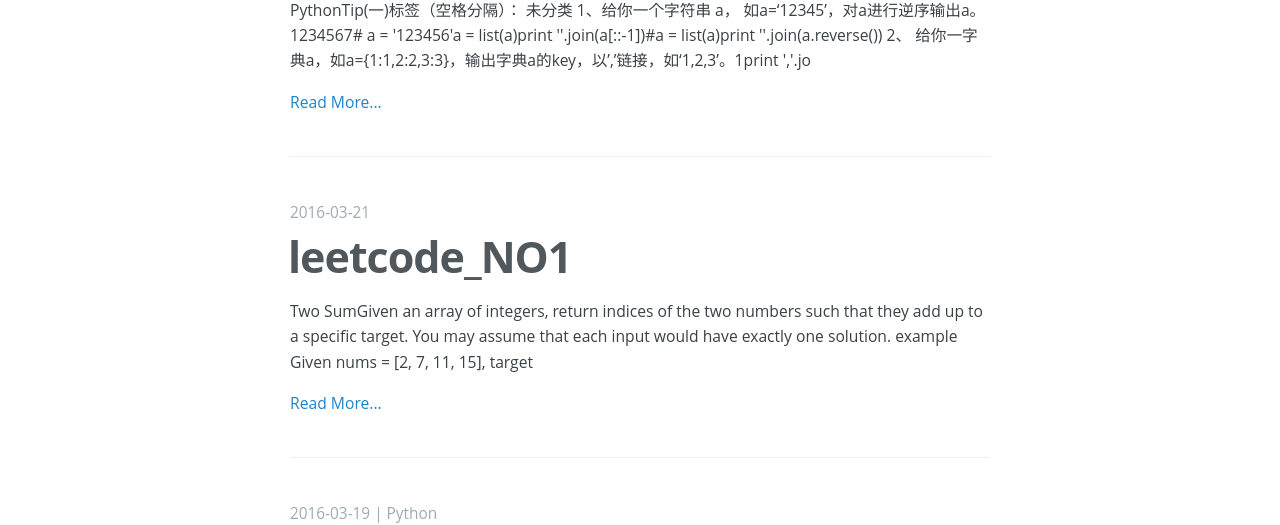
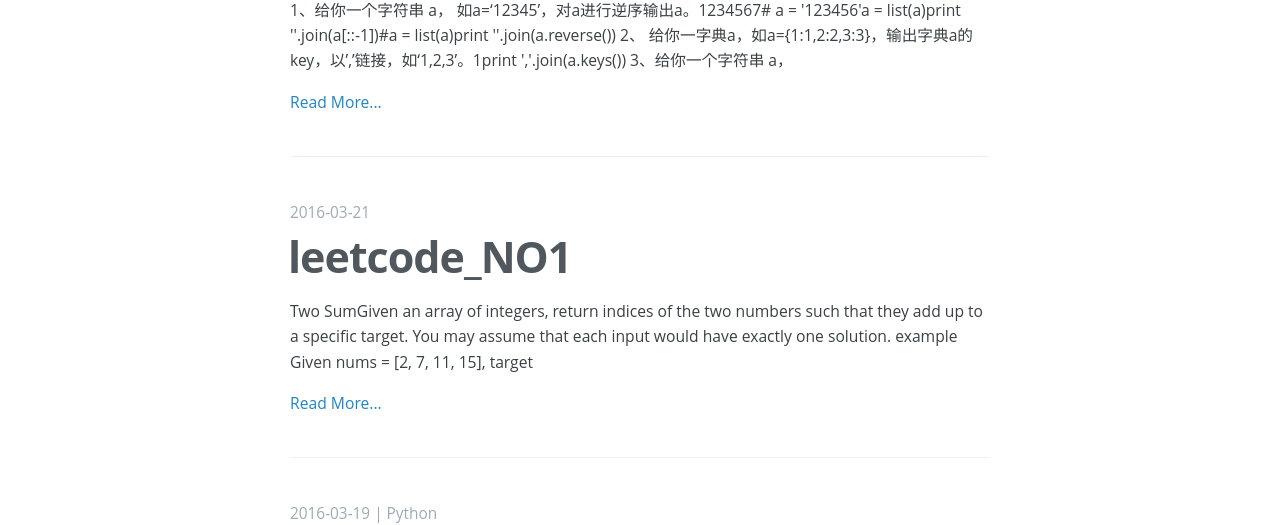
Before and after one commit to bowu88/ruitian.github.io, a plain HTML site: page index.html in a window 1280 px wide. Shown: the part 575-1100 px from the top of the page. Drawn offline with nearby package versions, Linux system fonts and the light colour scheme.

Commit message:
Site updated: 2016-03-27 15:29:37

```diff
--- a/index.html
+++ b/index.html
@@ -55,10 +55,10 @@
     <section class="post-excerpt">
       <p>
 
-        PythonTip(一)标签（空格分隔）： 未分类
 
 1、给你一个字符串 a， 如a=‘12345’，对a进行逆序输出a。1234567# a = '123456'a = list(a)print ''.join(a[::-1])#a = list(a)print ''.join(a.reverse())
-2、 给你一字典a，如a={1:1,2:2,3:3}，输出字典a的key，以’,’链接，如‘1,2,3’。1print ','.jo
+2、 给你一字典a，如a={1:1,2:2,3:3}，输出字典a的key，以’,’链接，如‘1,2,3’。1print ','.join(a.keys())
+3、给你一个字符串 a，
 
       </p>
 
```
Also changed, not shown: 2016/03/27/PythonTip-1/index.html (+1 -2 lines), archives/2016/03/index.html (+2 -2 lines), archives/2016/index.html (+2 -2 lines), archives/index.html (+2 -2 lines).
